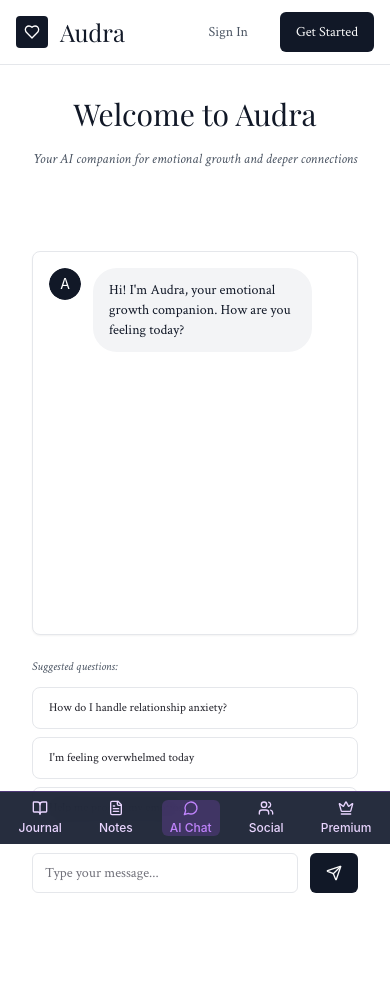
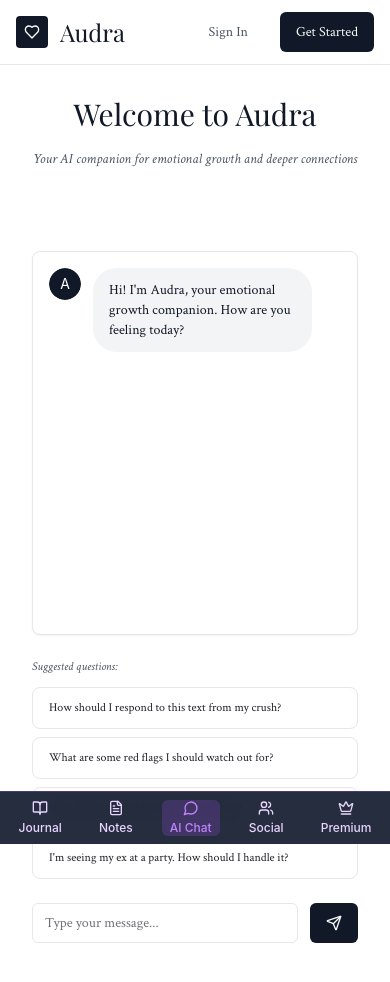
Before and after one commit to nikitapatel97/audra-66, a React (Vite) app: page / in a window 390 px wide. Shown: the top 982 px of the page. Built offline with nearby package versions, Linux system fonts and the light colour scheme; a web font is replaced by a local one.

Commit message:
Fix: Mobile AI Chat question examples
Update the mobile app's AI Chat page to use the same question examples as the web page.

```diff
--- a/src/components/MobileChatbotDashboard.tsx
+++ b/src/components/MobileChatbotDashboard.tsx
@@ -26,9 +26,10 @@ export const MobileChatbotDashboard = () => {
   const [isTyping, setIsTyping] = useState(false);
 
   const suggestedQuestions = [
-    "How do I handle relationship anxiety?",
-    "I'm feeling overwhelmed today",
-    "Help me process my emotions",
+    "How should I respond to this text from my crush?",
+    "What are some red flags I should watch out for?",
+    "How do I set better boundaries in dating?",
+    "I'm seeing my ex at a party. How should I handle it?"
   ];
 
   const handleSendMessage = () => {
```
